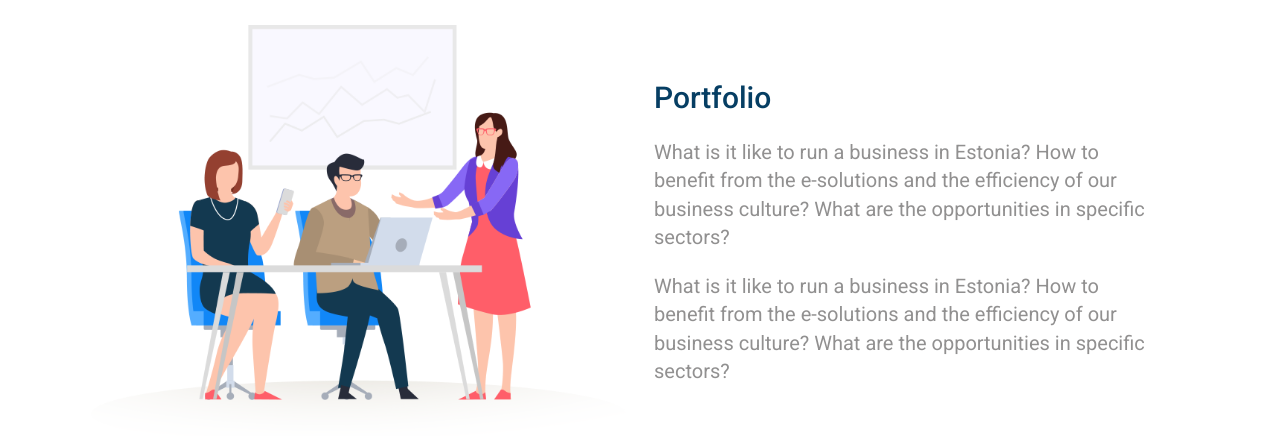
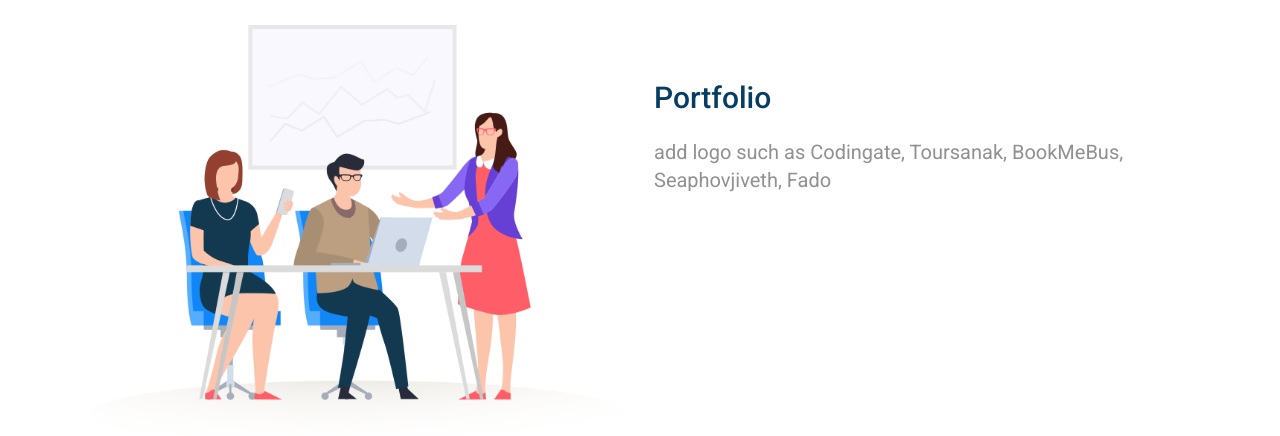
Before and after one commit to koompi/smallworld-react, a React (Create React App) app: page /about in a window 1280 px wide. Shown: the part 840-1276 px from the top of the page. Built offline with nearby package versions, Linux system fonts and the light colour scheme.

Commit message:
about update

```diff
--- a/src/components/about.jsx
+++ b/src/components/about.jsx
@@ -51,11 +51,7 @@
                 <div className="descTitle">
                   <h1>Venture Building</h1>
                   <p>
-                    SmallWorld with reserved resources is designated to invest
-                    in the external startups with support from angel & seeds
-                    funders. While, working on the main mission to develop and
-                    support the potential projects within the internal ventures
-                    startups & teams
+                    Add logo of startup, such as KOOMPI, Grood, Zeetomic
                   </p>
                 </div>
               </div>
@@ -63,14 +59,7 @@
                 <div className="descTitle1">
                   <h1>Portfolio</h1>
                   <p>
-                    What is it like to run a business in Estonia? How to benefit
-                    from the e-solutions and the efficiency of our business
-                    culture? What are the opportunities in specific sectors?
-                  </p>
-                  <p>
-                    What is it like to run a business in Estonia? How to benefit
-                    from the e-solutions and the efficiency of our business
-                    culture? What are the opportunities in specific sectors?
+                  add logo such as Codingate, Toursanak, BookMeBus, Seaphovjiveth, Fado
                   </p>
                 </div>
                 <div className="mobileimg1">
```
